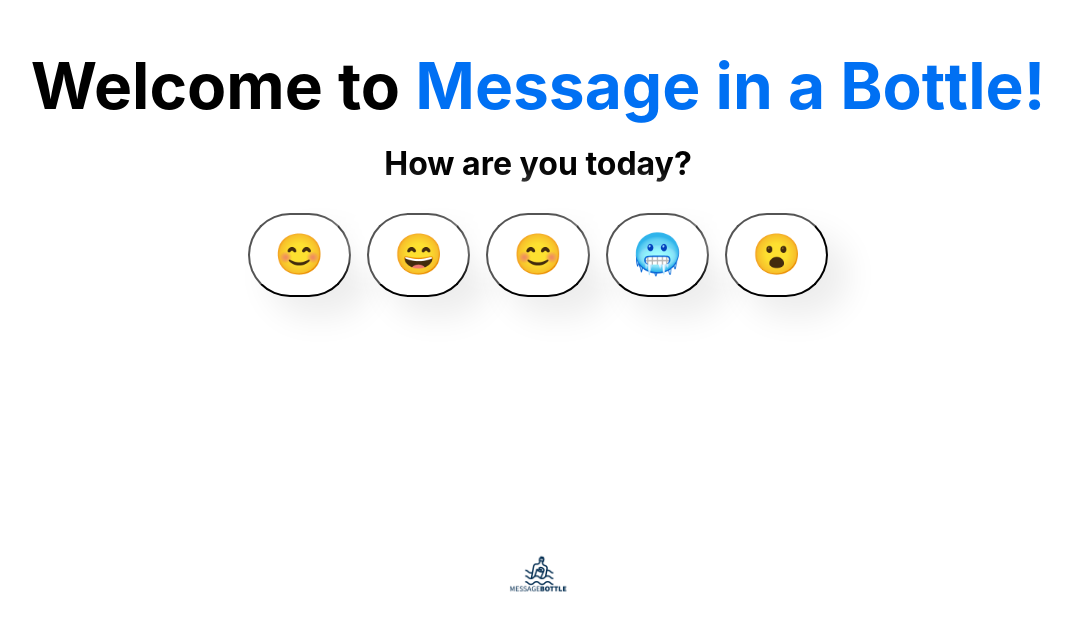
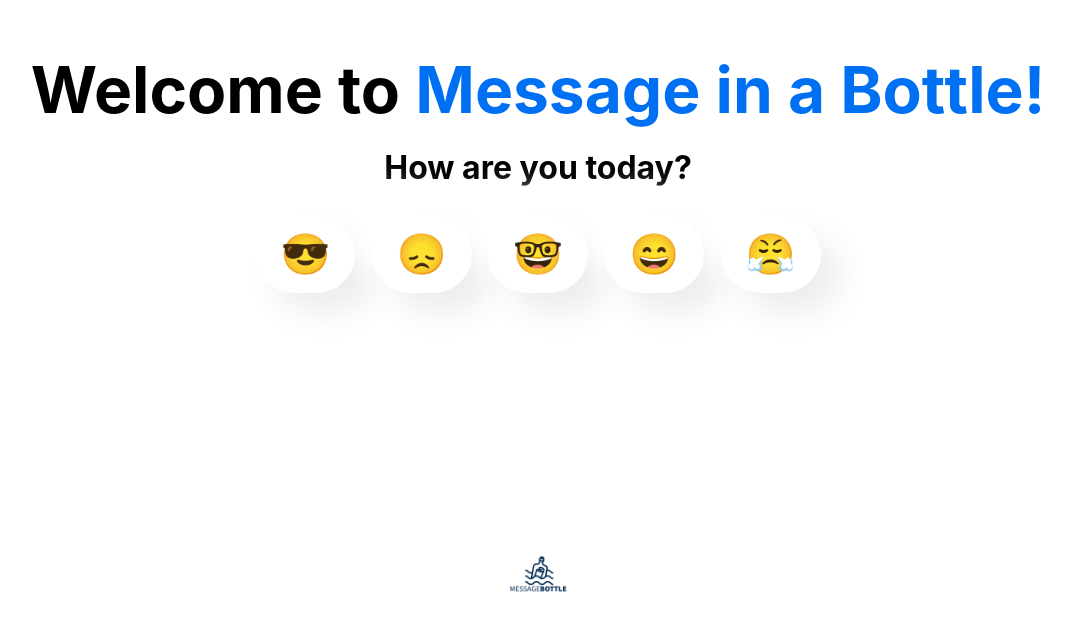
Before and after one commit to eduim/message_bottle, a Next.js app: page / in a window 1280 px wide. Shown: the part 183-800 px from the top of the page, without its empty margins (102-1174 px from the left). Built offline with nearby package versions, Linux system fonts and the light colour scheme.

Commit message:
fix: everything on place

```diff
--- a/components/MoodButton/MoodButton.module.css
+++ b/components/MoodButton/MoodButton.module.css
@@ -1,9 +1,10 @@
 .card {
   margin: 1%;
-  padding: 2% 3%;
+  padding: 15px 25px;
   text-align: center;
   color: inherit;
   text-decoration: none;
+  border: none;
   border-radius: 3rem;
   background: #ffffff;
   box-shadow:  1.25rem 1.25rem 2.0625rem #ededed, -1.25rem -1.25rem 2.0625rem #ffffff;
--- a/pages/index.tsx
+++ b/pages/index.tsx
@@ -9,11 +9,11 @@
 });
 
 const moodEmojis = [
-  { id: 1, pic: '😊' },
-  { id: 2, pic: '😄 ' },
-  { id: 3, pic: '😊' },
-  { id: 4, pic: '🥶' },
-  { id: 5, pic: '😮' },
+  { id: 1, pic: '😎' },
+  { id: 2, pic: '😞' },
+  { id: 3, pic: '🤓' },
+  { id: 4, pic: '😄' },
+  { id: 5, pic: '😤' },
 ];
 
 async function postMood(id: number): Promise<void> {
```
Also changed, not shown: styles/Signup.module.css (deleted).
